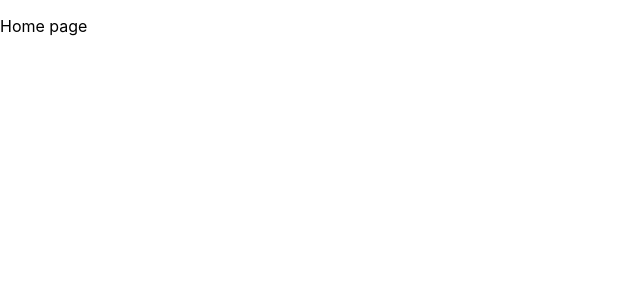
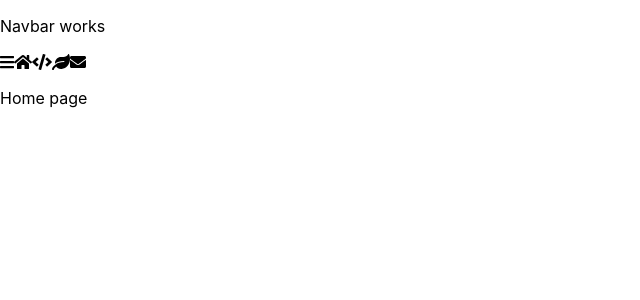
Before and after one commit to louis-burrows/portfolio-in-react, a React (Create React App) app: page / in a window 1280 px wide. Shown: the top 300 px of the page, without its empty margins (0-640 px from the left). Built offline with nearby package versions, Linux system fonts and the light colour scheme.

Commit message:
font awesome added

```diff
--- a/package.json
+++ b/package.json
@@ -3,6 +3,9 @@
   "version": "0.1.0",
   "private": true,
   "dependencies": {
+    "@fortawesome/fontawesome-svg-core": "^1.2.30",
+    "@fortawesome/free-solid-svg-icons": "^5.14.0",
+    "@fortawesome/react-fontawesome": "^0.1.11",
     "@reach/router": "^1.3.4",
     "@testing-library/jest-dom": "^4.2.4",
     "@testing-library/react": "^9.3.2",
--- a/src/App.jsx
+++ b/src/App.jsx
@@ -2,14 +2,23 @@ import React, { Component } from 'react';
 
 import styles from './App.module.scss';
 
+import { library } from '@fortawesome/fontawesome-svg-core'
+import { faHome, faCode, faLeaf, faBars, faEnvelope } from '@fortawesome/free-solid-svg-icons'
+
+
 import Routes from "./containers/Routes"
+import Navbar from "./Components/Navbar"
 
+library.add(faHome, faCode, faLeaf, faBars, faEnvelope);
 
 class App extends Component {
   state = {  }
   render() {
     return (
-      <Routes/>
+      <>
+        <Navbar />
+        <Routes />
+      </>
     );
   }
 }
--- /dev/null
+++ b/src/Components/Navbar/Navbar.jsx
@@ -0,0 +1,21 @@
+import React, { Component } from 'react';
+import { FontAwesomeIcon } from '@fortawesome/react-fontawesome'
+
+
+class Navbar extends Component {
+  state = {  }
+  render() {
+    return (
+      <>
+        <p>Navbar works</p>
+        <FontAwesomeIcon icon="bars"/>
+        <FontAwesomeIcon icon="home"/>
+        <FontAwesomeIcon icon="code"/>
+        <FontAwesomeIcon icon="leaf"/>
+        <FontAwesomeIcon icon="envelope"/>
+      </>
+     );
+  }
+}
+
+export default Navbar;
--- /dev/null
+++ b/src/Components/Navbar/index.js
@@ -0,0 +1,3 @@
+import Navbar from "./Navbar";
+
+export default Navbar;
```
Also changed, not shown: src/Components/Navbar/Navbar.module.scss (added), 2 other files (tests, documents, lock files or other folders).
